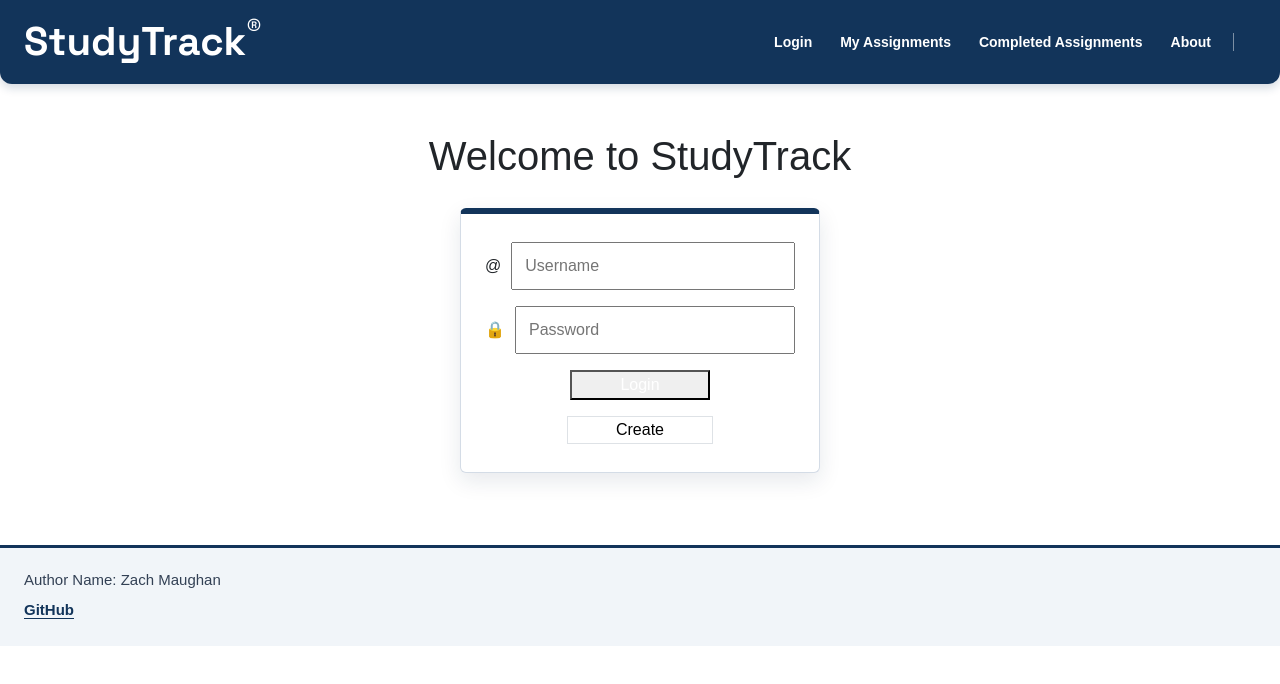
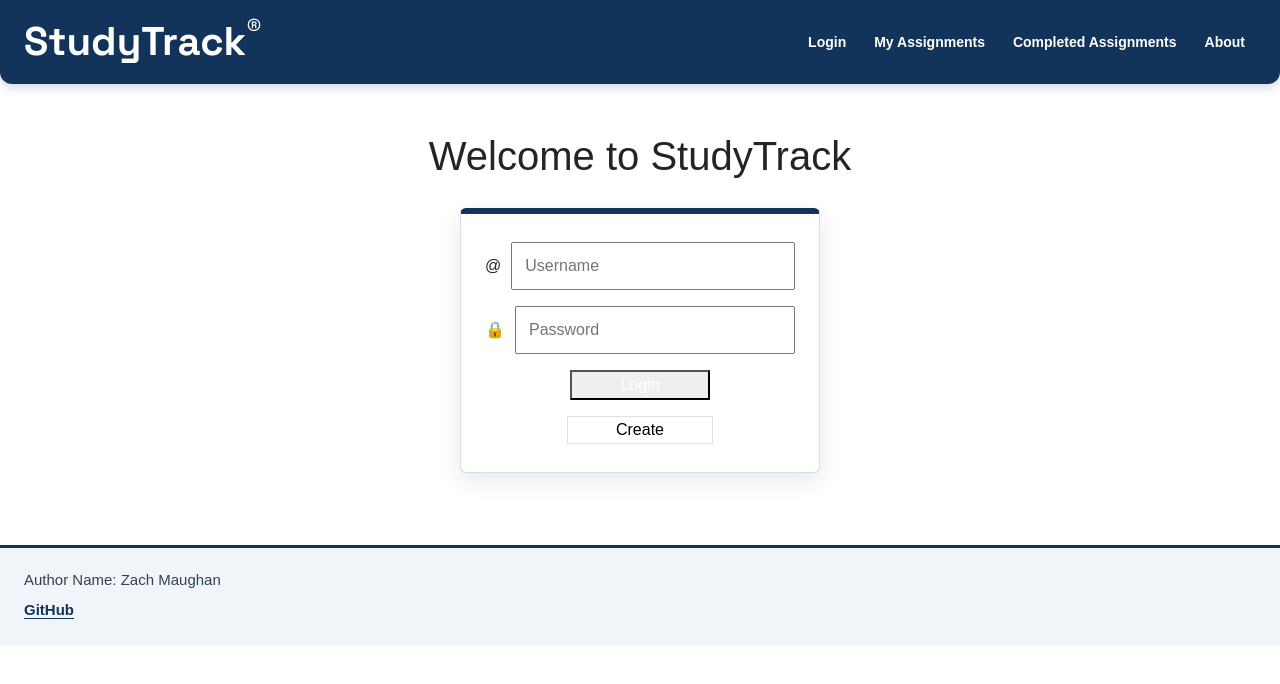
Before and after one commit to zmaughan26/Startup, a React (Vite) app: page / in a window 1280 px wide. Shown: the top 684 px of the page. Built offline with nearby package versions, Linux system fonts and the light colour scheme.

Commit message:
logout fix

```diff
--- a/src/app.jsx
+++ b/src/app.jsx
@@ -21,7 +21,6 @@ export default function App() {
               <li><NavLink to="/myassignments">My Assignments</NavLink></li>
               <li><NavLink to="/completed">Completed Assignments</NavLink></li>
               <li><NavLink to="/about">About</NavLink></li>
-              <li className="nav-logout"><NavLink to="/"></NavLink></li>
             </ul>
           </nav>
         </header>
```
